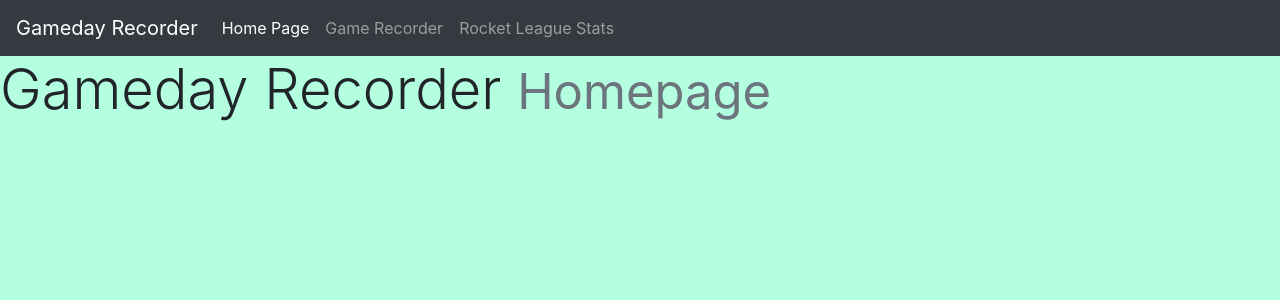
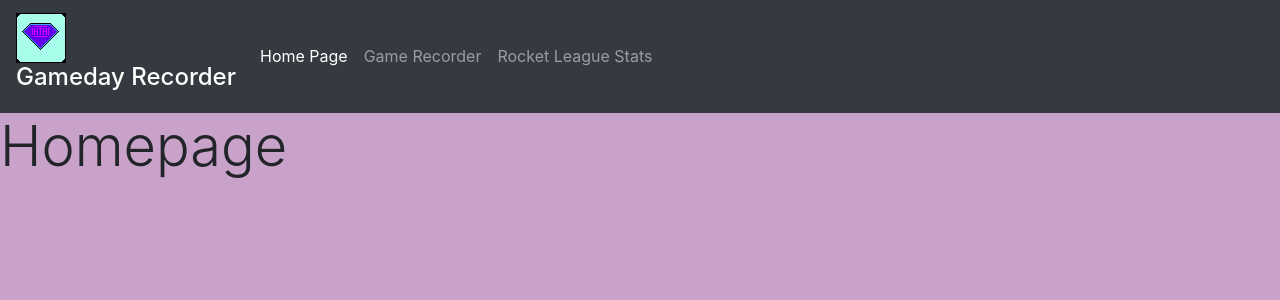
Before and after one commit to hugoh00/gamedayRecorder, a CodeIgniter app: page /database/ in a window 1280 px wide. Shown: the top 300 px of the page. Run offline with CodeIgniter, Linux system fonts and the light colour scheme; data that the repository does not hold is empty; some libraries are stand-ins or nearby versions.

Commit message:
logo add and styling changes

```diff
--- a/application/views/homepage.php
+++ b/application/views/homepage.php
@@ -16,8 +16,11 @@
 </head>
 
 <!-- Navigation Bar to access pages -->
-<nav class="navbar navbar-expand-md bg-dark navbar-dark navbar-static-top">
-	<a class="navbar-brand" href="#">Gameday Recorder</a>
+<nav class="navbar navbar-expand-md bg-dark navbar-dark navbar-static-top" >
+	<a class="navbar-brand" >
+            <img src="<?php echo base_url('public\images\logo.png') ?>" width="50" height="50" class="d-inline-block" alt="">
+            <h4>Gameday Recorder</h4>
+    </a>
 	<button class="navbar-toggler" type="button" data-toggle="collapse" data-target="#collapsibleNavbar">
    		<span class="navbar-toggler-icon"></span>
 	</button>
@@ -31,8 +34,8 @@
 </nav>
 
 
-	<body  style="background-color: #b3ffe0">
-	<h1 class="display-4">Gameday Recorder <small class="text-muted">Homepage</small></h1>
+	<body  style="background-color: #c8a2c8">
+	<h1 class="display-4">Homepage</h1>
 	</body>
 
 </html>
```
Also changed, not shown: application/views/gameentry.php (+5 -2 lines), application/views/recordgame.php (+5 -2 lines), application/views/rocketleaguestats.php (+5 -2 lines), application/views/header.php (line endings or trailing spaces), public/images/logo.png (added).
